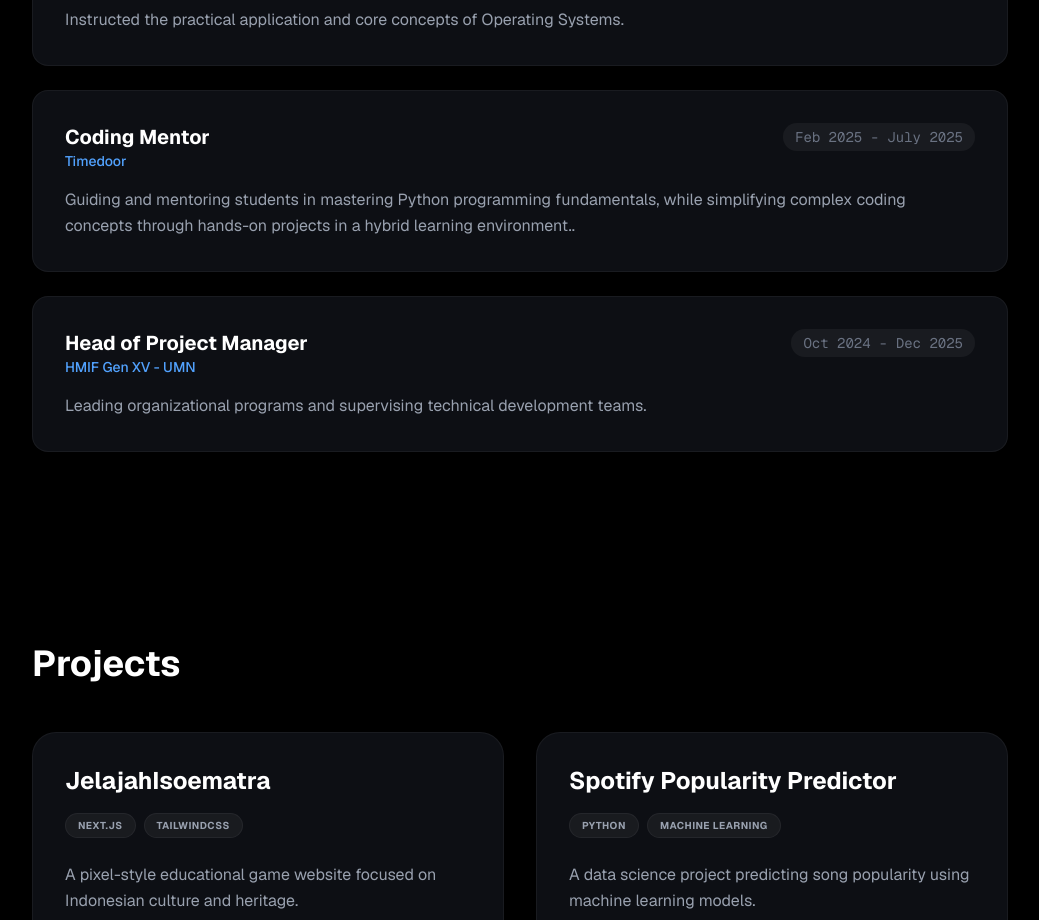
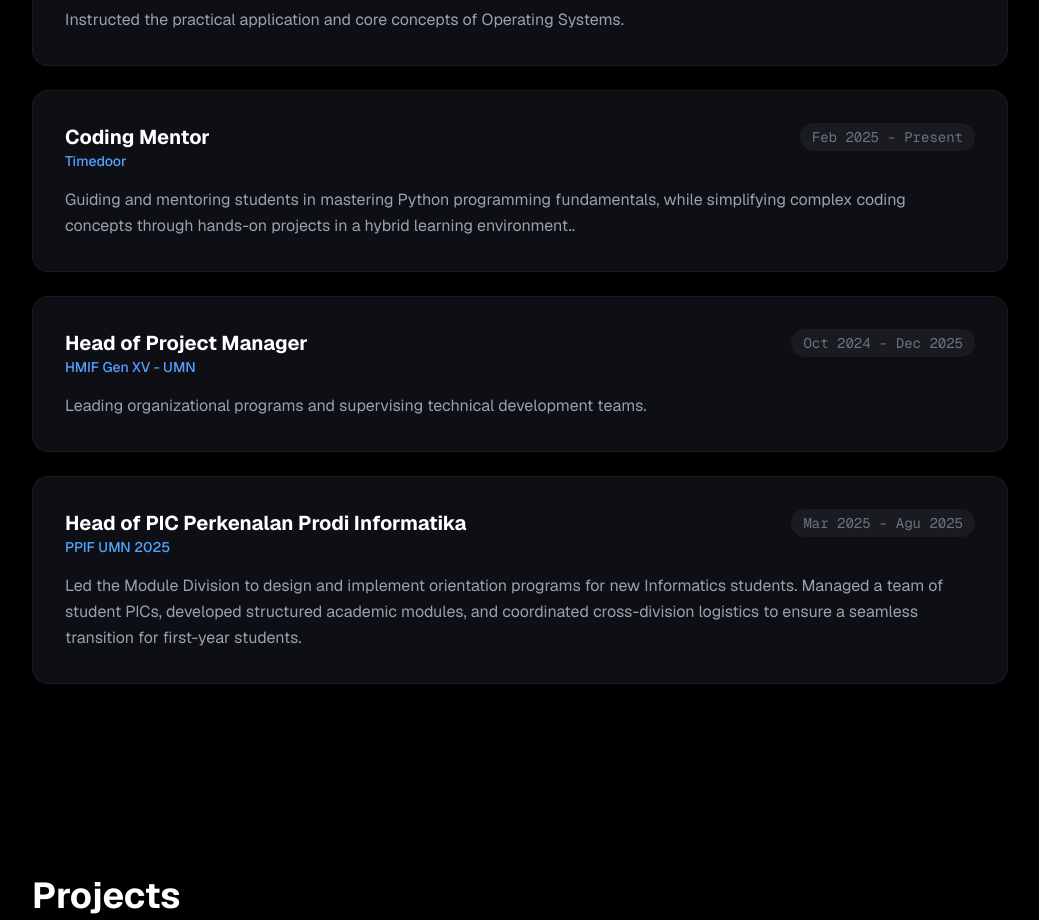
Before and after one commit to NathanaelAxl/my-portfolio, a Next.js app: page / in a window 1280 px wide. Shown: the part 1620-2540 px from the top of the page, without its empty margins (120-1159 px from the left). Built offline with nearby package versions, Linux system fonts and the light colour scheme.

Commit message:
docs: add Head of PIC PPIF experience

```diff
--- a/app/page.tsx
+++ b/app/page.tsx
@@ -81,7 +81,7 @@ export default function Portfolio() {
           <ExperienceCard
             title="Coding Mentor"
             company="Timedoor"
-            date="Feb 2025 - July 2025"
+            date="Feb 2025 - Present"
             desc="Guiding and mentoring students in mastering Python programming fundamentals,
             while simplifying complex coding concepts through hands-on projects in a hybrid learning environment.."
           />
@@ -90,6 +90,12 @@ export default function Portfolio() {
             company="HMIF Gen XV - UMN"
             date="Oct 2024 - Dec 2025"
             desc="Leading organizational programs and supervising technical development teams."
+          />
+          <ExperienceCard
+            title="Head of PIC Perkenalan Prodi Informatika"
+            company="PPIF UMN 2025"
+            date="Mar 2025 - Agu 2025"
+            desc="Led the Module Division to design and implement orientation programs for new Informatics students. Managed a team of student PICs, developed structured academic modules, and coordinated cross-division logistics to ensure a seamless transition for first-year students."
           />
         </div>
       </section>
```
